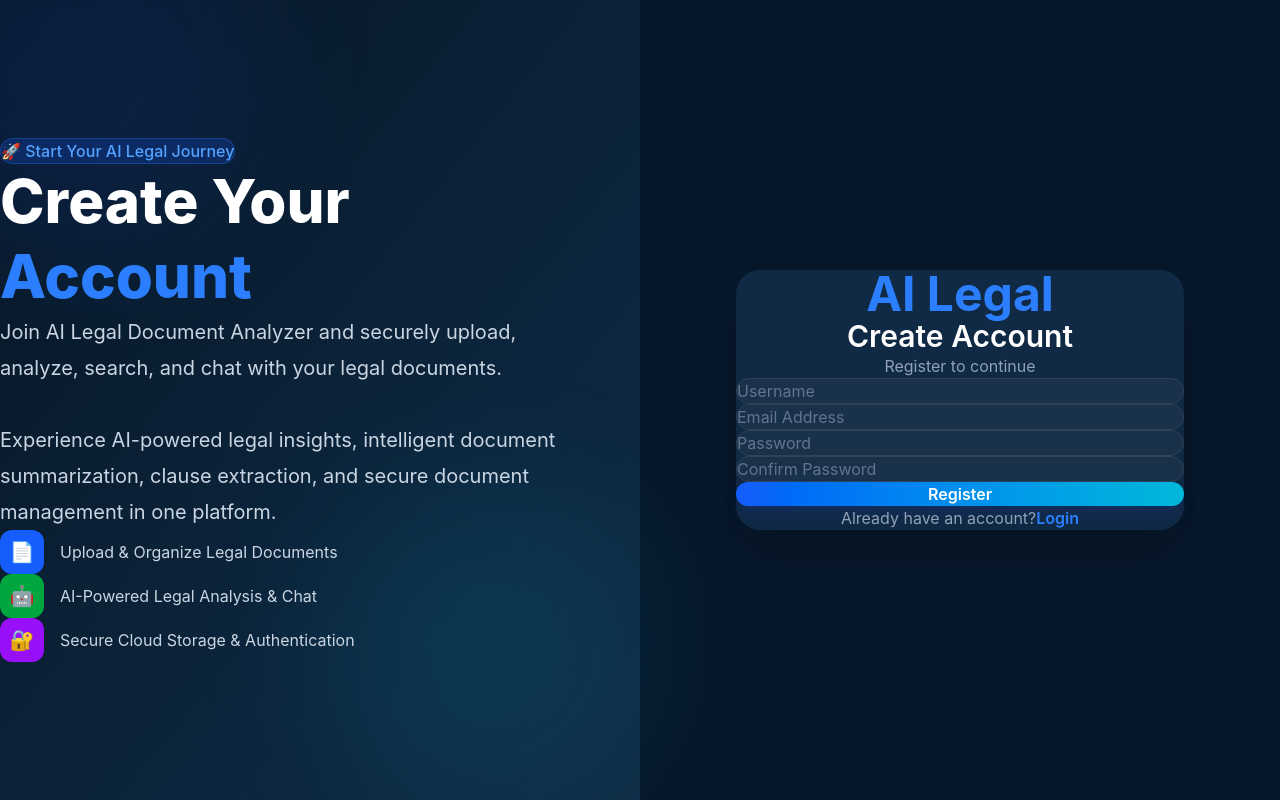
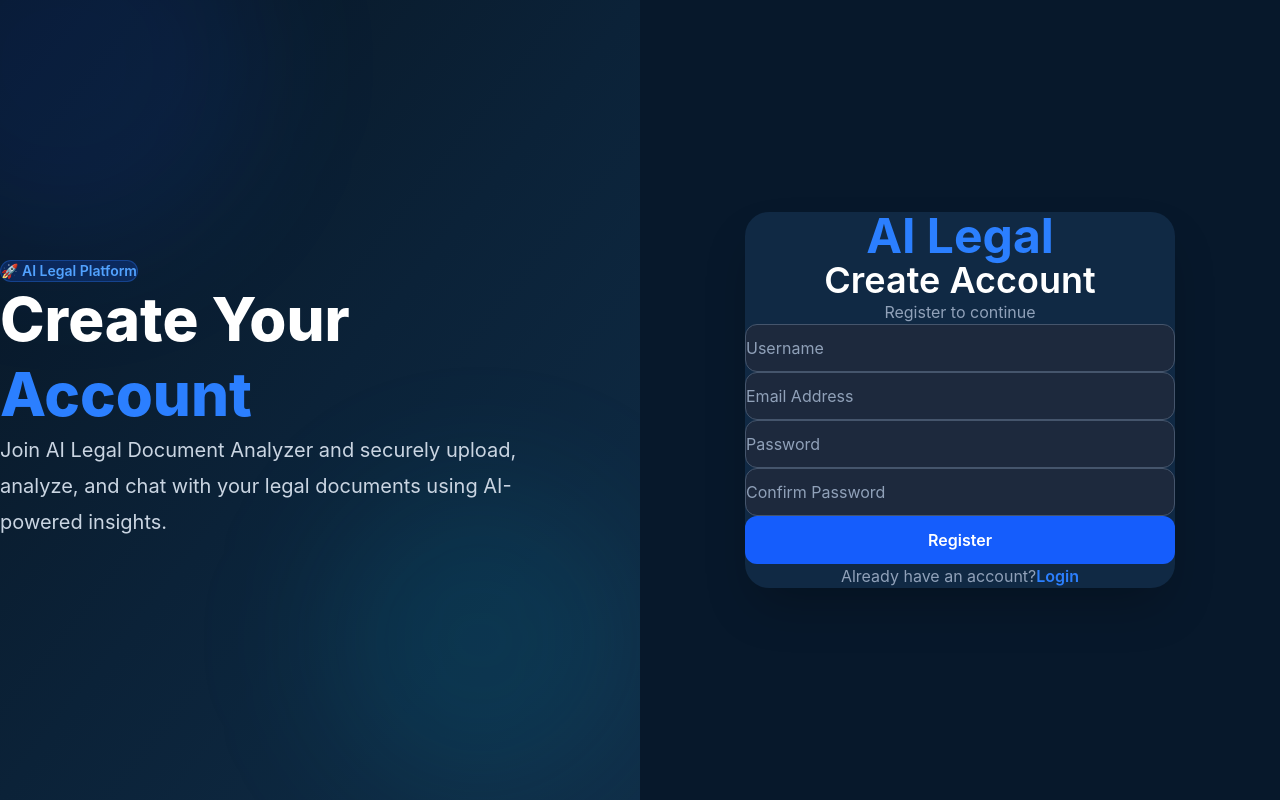
Before and after one commit to bharu2098/legal-document-analyzer, a React app in the folder frontend/: page /register in a window 1280 px wide. Built offline with nearby package versions, Linux system fonts and the light colour scheme; the HTML template or start-up script is replaced by a standard one.

Commit message:
Redesign login and register UI

```diff
--- a/frontend/src/components/auth/LoginForm.jsx
+++ b/frontend/src/components/auth/LoginForm.jsx
@@ -46,21 +46,25 @@ function LoginForm() {
   };
 
   return (
-    <div className="w-full max-w-md">
+    <div className="w-full rounded-3xl bg-[#102944] p-12 shadow-2xl">
 
-      <div className="bg-[#102944] rounded-3xl shadow-2xl p-10">
+      {/* Logo */}
 
-        <h1 className="text-5xl font-bold text-center text-blue-500">
+      <h1 className="text-center text-5xl font-bold text-blue-500">
         AI Legal
       </h1>
 
-        <h2 className="text-3xl font-semibold text-center text-white mt-6">
+      {/* Heading */}
+
+      <h2 className="mt-6 text-center text-4xl font-semibold text-white">
         Welcome Back 👋
       </h2>
 
-        <p className="text-center text-slate-400 mt-3 mb-10">
+      <p className="mt-3 mb-10 text-center text-slate-400">
         Login to continue
       </p>
+
+      {/* Form */}
 
       <form
         onSubmit={handleSubmit}
@@ -85,25 +89,30 @@ function LoginForm() {
 
         <Button
           type="submit"
+          size="lg"
           fullWidth
           disabled={loading}
         >
           {loading ? "Logging in..." : "Login"}
         </Button>
 
-          <p className="text-center text-slate-400 pt-2">
+      </form>
+
+      {/* Footer */}
+
+      <div className="mt-10 text-center">
+
+        <p className="text-slate-400">
           Don't have an account?
 
           <Link
             to="/register"
-              className="ml-2 text-blue-500 font-semibold hover:text-blue-400"
+            className="ml-2 font-semibold text-blue-500 transition hover:text-blue-400"
           >
             Register
           </Link>
 
         </p>
-
-        </form>
 
       </div>
 
--- a/frontend/src/components/auth/RegisterForm.jsx
+++ b/frontend/src/components/auth/RegisterForm.jsx
@@ -53,22 +53,23 @@ function RegisterForm() {
   };
 
   return (
-    <div className="w-full max-w-md">
+    <div className="w-full rounded-3xl bg-[#102944] p-12 shadow-2xl">
 
-      <div className="bg-[#102944] rounded-3xl shadow-2xl p-10">
-
-        <h1 className="text-5xl font-bold text-center text-blue-500">
+      {/* Logo */}
+      <h1 className="text-center text-5xl font-bold text-blue-500">
         AI Legal
       </h1>
 
-        <h2 className="text-3xl font-semibold text-center text-white mt-6">
+      {/* Heading */}
+      <h2 className="mt-6 text-center text-4xl font-semibold text-white">
         Create Account
       </h2>
 
-        <p className="text-center text-slate-400 mt-3 mb-10">
+      <p className="mt-3 mb-10 text-center text-slate-400">
         Register to continue
       </p>
 
+      {/* Form */}
       <form
         onSubmit={handleSubmit}
         className="space-y-6"
@@ -107,25 +108,30 @@ function RegisterForm() {
 
         <Button
           type="submit"
+          size="lg"
           fullWidth
           disabled={loading}
         >
           {loading ? "Creating Account..." : "Register"}
         </Button>
 
-          <p className="text-center text-slate-400 pt-2">
+      </form>
+
+      {/* Footer */}
+      <div className="mt-10 text-center">
+
+        <p className="text-slate-400">
+
           Already have an account?
 
           <Link
             to="/login"
-              className="ml-2 text-blue-500 font-semibold hover:text-blue-400"
+            className="ml-2 font-semibold text-blue-500 transition hover:text-blue-400"
           >
             Login
           </Link>
 
         </p>
-
-        </form>
 
       </div>
 
--- a/frontend/src/components/ui/Button.jsx
+++ b/frontend/src/components/ui/Button.jsx
@@ -7,14 +7,12 @@ function Button({
   disabled = false,
   onClick,
 }) {
-
   const baseStyle =
-    "rounded-2xl font-semibold transition-all duration-300 ease-in-out cursor-pointer focus:outline-none focus:ring-4 focus:ring-blue-500/30 disabled:opacity-50 disabled:cursor-not-allowed active:scale-95";
+    "rounded-xl font-semibold transition-all duration-200 cursor-pointer focus:outline-none focus:ring-2 focus:ring-blue-500 disabled:opacity-50 disabled:cursor-not-allowed";
 
   const variants = {
-
     primary:
-      "bg-gradient-to-r from-blue-600 to-cyan-500 hover:from-blue-700 hover:to-cyan-600 text-white shadow-lg shadow-blue-900/30",
+      "bg-blue-600 hover:bg-blue-700 text-white",
 
     secondary:
       "bg-slate-700 hover:bg-slate-600 text-white",
@@ -26,22 +24,18 @@ function Button({
       "bg-green-600 hover:bg-green-700 text-white",
 
     outline:
-      "border border-slate-600 text-white hover:bg-slate-800",
-
+      "border border-slate-600 bg-transparent text-white hover:bg-slate-800",
   };
 
   const sizes = {
+    sm: "h-10 px-4 text-sm",
 
-    sm: "px-4 py-2 text-sm",
+    md: "h-12 px-5 text-base",
 
-    md: "px-6 py-3.5 text-base",
-
-    lg: "px-6 py-4 text-lg",
-
+    lg: "h-12 px-6 text-base",
   };
 
   return (
-
     <button
       type={type}
       disabled={disabled}
@@ -53,13 +47,9 @@ function Button({
         ${fullWidth ? "w-full" : ""}
       `}
     >
-
       {children}
-
     </button>
-
   );
-
 }
 
 export default Button;
--- a/frontend/src/components/ui/Input.jsx
+++ b/frontend/src/components/ui/Input.jsx
@@ -11,7 +11,7 @@ function Input({
     <div className="space-y-2">
 
       {label && (
-        <label className="block text-sm font-semibold text-slate-300">
+        <label className="block text-sm font-medium text-slate-300">
           {label}
         </label>
       )}
@@ -24,26 +24,23 @@ function Input({
         placeholder={placeholder}
         className="
           w-full
-          rounded-2xl
+          h-12
+          rounded-xl
           border
-          border-slate-700
-          bg-[#19324a]
-          px-5
-          py-4
+          border-slate-600
+          bg-slate-800
+          px-4
           text-white
-          placeholder:text-slate-500
+          placeholder:text-slate-400
           outline-none
-          transition-all
-          duration-300
+          transition
+          duration-200
           focus:border-blue-500
-          focus:ring-4
-          focus:ring-blue-500/20
-          hover:border-slate-500
         "
       />
 
       {error && (
-        <p className="text-sm text-red-400 font-medium">
+        <p className="text-sm text-red-500">
           {error}
         </p>
       )}
--- a/frontend/src/pages/Register.jsx
+++ b/frontend/src/pages/Register.jsx
@@ -2,84 +2,37 @@ import RegisterForm from "../components/auth/RegisterForm";
 
 function Register() {
   return (
-    <div className="min-h-screen bg-[#07182b] flex flex-col lg:flex-row overflow-hidden">
+    <div className="min-h-screen flex bg-[#07182b]">
 
       {/* ================= LEFT SECTION ================= */}
 
-      <div className="hidden lg:flex lg:w-1/2 relative bg-gradient-to-br from-[#081624] via-[#0b2238] to-[#102d47]">
+      <div className="hidden lg:flex lg:w-1/2 relative overflow-hidden bg-gradient-to-br from-[#081624] via-[#0b2238] to-[#102d47]">
 
         {/* Background Glow */}
-        <div className="absolute -top-32 -left-32 w-96 h-96 bg-blue-600/10 rounded-full blur-3xl"></div>
 
-        <div className="absolute bottom-0 right-0 w-80 h-80 bg-cyan-500/10 rounded-full blur-3xl"></div>
+        <div className="absolute -top-32 -left-32 w-96 h-96 rounded-full bg-blue-600/10 blur-3xl"></div>
+
+        <div className="absolute bottom-0 right-0 w-80 h-80 rounded-full bg-cyan-500/10 blur-3xl"></div>
 
         <div className="relative z-10 flex flex-col justify-center px-20">
 
-          <span className="inline-flex items-center w-fit px-4 py-2 mb-8 rounded-full bg-blue-600/20 border border-blue-500/30 text-blue-400 font-medium">
-            🚀 Start Your AI Legal Journey
+          <span className="inline-flex w-fit items-center rounded-full border border-blue-500/30 bg-blue-600/20 px-4 py-2 text-sm font-semibold text-blue-400">
+            🚀 AI Legal Platform
           </span>
 
-          <h1 className="text-6xl font-extrabold leading-tight text-white">
-
+          <h1 className="mt-8 text-6xl font-extrabold leading-tight text-white">
             Create Your
-
             <br />
-
             <span className="text-blue-500">
               Account
             </span>
-
           </h1>
 
-          <p className="mt-8 text-xl leading-9 text-slate-300 max-w-xl">
-
+          <p className="mt-8 max-w-xl text-xl leading-9 text-slate-300">
             Join AI Legal Document Analyzer and securely upload,
-            analyze, search, and chat with your legal documents.
-
-            <br />
-            <br />
-
-            Experience AI-powered legal insights, intelligent
-            document summarization, clause extraction, and
-            secure document management in one platform.
-
+            analyze, and chat with your legal documents using
+            AI-powered insights.
           </p>
-
-          {/* Features */}
-
-          <div className="mt-12 space-y-5">
-
-            <div className="flex items-center gap-4 text-slate-300">
-
-              <div className="w-11 h-11 rounded-xl bg-blue-600 flex items-center justify-center text-xl">
-                📄
-              </div>
-
-              <span>Upload & Organize Legal Documents</span>
-
-            </div>
-
-            <div className="flex items-center gap-4 text-slate-300">
-
-              <div className="w-11 h-11 rounded-xl bg-green-600 flex items-center justify-center text-xl">
-                🤖
-              </div>
-
-              <span>AI-Powered Legal Analysis & Chat</span>
-
-            </div>
-
-            <div className="flex items-center gap-4 text-slate-300">
-
-              <div className="w-11 h-11 rounded-xl bg-purple-600 flex items-center justify-center text-xl">
-                🔐
-              </div>
-
-              <span>Secure Cloud Storage & Authentication</span>
-
-            </div>
-
-          </div>
 
         </div>
 
@@ -87,9 +40,13 @@ function Register() {
 
       {/* ================= RIGHT SECTION ================= */}
 
-      <div className="w-full lg:w-1/2 flex items-center justify-center px-6 py-12 bg-[#07182b]">
+      <div className="flex w-full items-center justify-center bg-[#07182b] px-8 py-10 lg:w-1/2">
 
-        <RegisterForm />
+        <div className="w-full max-w-[430px]">
+
+          <RegisterForm />
+
+        </div>
 
       </div>
 
```
Also changed, not shown: frontend/src/pages/Login.jsx (+30 -29 lines). Lines whose indentation alone changed are shown as unchanged.
